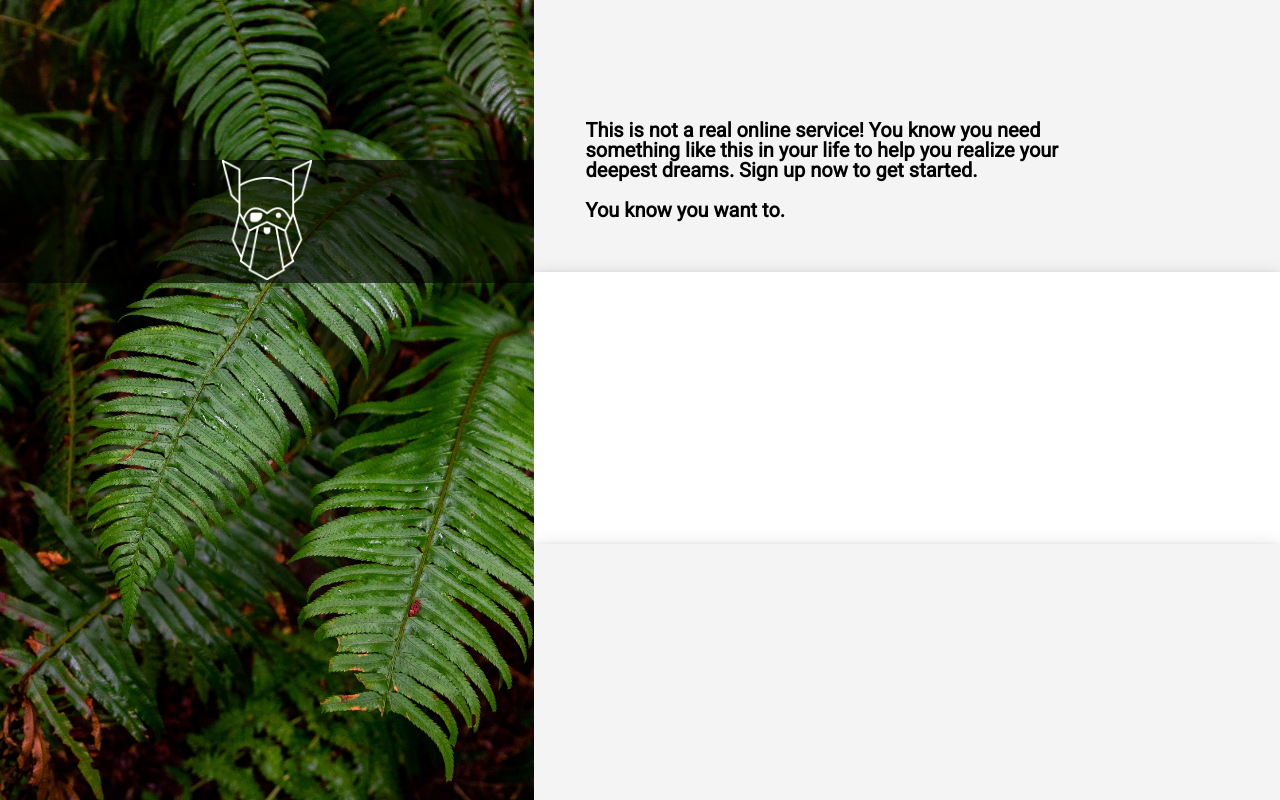
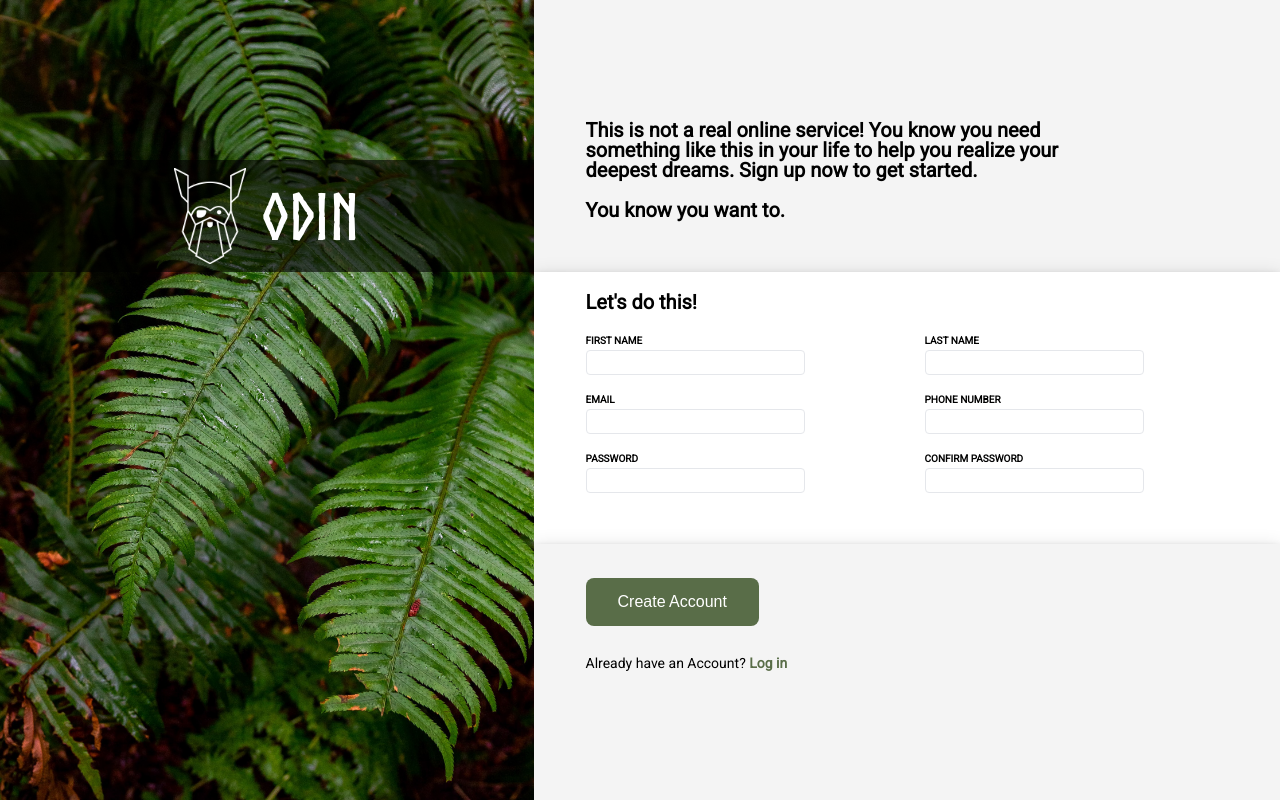
Before and after one commit to jonasmaximilian/Sign-Up-Form, a plain HTML site: page index.html in a window 1280 px wide. Drawn offline with Linux system fonts and the light colour scheme.

Commit message:
finished SignUp section

```diff
--- a/index.html
+++ b/index.html
@@ -10,23 +10,28 @@
 <body>
     <div class="container">
         <div class="left">
+            <div class="credits">
+                <div class="img-credit">Photo by Halie West on Unsplash</div>
+            </div>
 
             <div class="card-container">
                 <img class="left-picture" src="img/leaves.jpg" alt="leaves">
-                 <div class="card-body">
-                   <div class="card-heading">
+                <div class="card-body">
+                <p class="card-paragraph">
+                    <div class="odin">
+                        <img class="odin-logo" src="img/odin-logo.png" alt="odin-logo">
+                        Odin
+                    </div>
 
-                   </div>
-                <p class="card-paragraph">
-                    <img class="odin-logo" src="img/odin-logo.png" alt="odin-logo">
                 </p>
 
               </div>
+
                   </div>
+
         </div>
         <div class="right">
             <div class="top">
-
                 This is not a real online service! You know you need something
                 like this in your life to help you realize your deepest dreams.
                 Sign up now to get started.
@@ -34,9 +39,72 @@
                 <br>
                 You know you want to.
             </div>
-            <div class="middle"></div>
-            <div class="bottom"></div>
+            <form>
+
+            <div class="middle">
+                <div class="mid-header">
+                    Let's do this!
+                </div>
+
+
+                    <div style="float:left;margin-right:120px;">
+                        <label for="first-name">FIRST NAME</label>
+                        <input id="first-name" type="text" value="" name="first-name">
+                      </div>
+
+                      <div style="float:left;">
+                        <label for="last-name">LAST NAME</label>
+                        <input id="last-name" type="text" value="" name="last-name">
+                      </div>
+
+                      <br style="clear:both;" />
+                      <br style="clear:both;" />
+
+                      <div style="float:left;margin-right:120px;">
+                        <label for="email">EMAIL</label>
+                        <input id="email" type="text" value="" name="email">
+                      </div>
+
+                      <div style="float:left;">
+                        <label for="phone-number">PHONE NUMBER</label>
+                        <input id="phone-number" type="tel" value="" name="phone-number">
+                      </div>
+
+                      <br style="clear:both;" />
+                      <br style="clear:both;" />
+
+                      <div style="float:left;margin-right:120px;">
+                        <label for="password">PASSWORD</label>
+                        <input id="password" type="password" value="" name="password id=password">
+                      </div>
+
+                      <div style="float:left;">
+                        <label for="confirm-password">CONFIRM PASSWORD</label>
+                        <input id="confirm-password" type="password" value="" name="confirm-password id="password_confirm" oninput="check(this)">
+                      </div>
+                      <script language='javascript' type='text/javascript'>
+                        function check(input) {
+                            if (input.value != document.getElementById('password').value) {
+                                input.setCustomValidity('Password Must be Matching.');
+                            } else {
+                                // input is valid -- reset the error message
+                                input.setCustomValidity('');
+                            }
+                        }
+                    </script>
+
+
+            </div>
+
+            <div class="bottom">
+                <input class="submit" type="submit" value="Create Account">
+            </form>
+            <div class="text">Already have an Account? <a href="https://google.com" class="log-in">Log in</a></div>
+            </div>
+
+                    </div>
         </div>
     </div>
+
 </body>
 </html>
--- a/style.css
+++ b/style.css
@@ -1,4 +1,9 @@
 @import url('https://fonts.googleapis.com/css2?family=Roboto&display=swap');
+
+@font-face {
+    font-family: "NorseBold";
+    src: url("fonts/Norse-Bold.otf");
+}
 
 /* http://meyerweb.com/eric/tools/css/reset/
    v2.0 | 20110126
@@ -84,11 +89,25 @@ body, html {
     color: white;
     top: 20vh;
     text-align: center;
-    font-size: 1.2em;
-    font-family: roboto;
+    height: fit-content;
+
+
+
   }
-  .card-heading {
-    position: absolute;
+
+
+  .odin {
+
+    display: flex;
+      justify-content: center;
+      align-items: center;
+      gap: 1rem;
+      padding: 8px;
+      font-family: "NorseBold";
+      font-size: 64px;
+      display: flex;
+
+
   }
 
 .left-picture {
@@ -97,15 +116,27 @@ body, html {
 }
 
 .odin-logo {
-    height: 15vh;
+    height: 12vh;
 
 }
+
+.img-credit {
+    position: absolute;
+    justify-self: flex-end;
+	color: white;
+	font-size: 0.8rem;
+	font-weight: 300;
+    bottom: 0%;
+}
+
 
 .right {
     flex: 1;
 }
 
-
+input, label {
+    display: block;
+}
 
 .top, .middle, .bottom {
     height: 34vh;
@@ -128,4 +159,58 @@ body, html {
 
 .middle{
     background-color: white;
+    box-sizing: border-box;
+    padding-top: 20px;
+    padding-left: 52px;
 }
+
+.mid-header {
+    font-weight: 600;
+    margin-bottom: 24px;
+    font-size: 20px;
+}
+
+.middle input {
+    width: 100%;
+    padding: 4px 20px;
+    margin: 4px 0;
+    box-sizing: border-box;
+    border-color: #E5E7EB;
+    border-radius: 4px;
+    border: 1px solid #E5E7EB;
+
+}
+
+.middle label {
+    font-size: 10px;
+    font-weight: 600;
+}
+
+.bottom {
+    box-sizing: border-box;
+    padding-left: 52px;
+    padding-top: 34px;
+}
+
+.submit {
+    background-color: #596D48; /* Green */
+  border: none;
+  color: white;
+  padding: 15px 32px;
+  text-align: center;
+  text-decoration: none;
+  display: inline-block;
+  font-size: 16px;
+  border-radius: 8px;
+}
+
+.text {
+    font-size: 14px;
+    margin-top: 30px;
+}
+
+.log-in {
+    color: #596D48;
+  text-decoration: none; /* no underline */
+  font-weight: 600;
+}
```
Also changed, not shown: fonts/Norse-Bold.otf (added).
